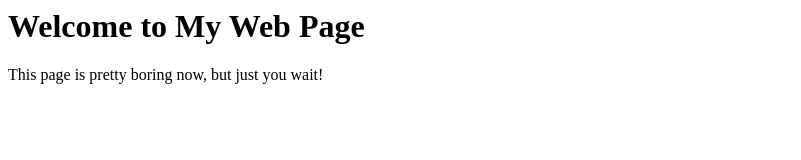
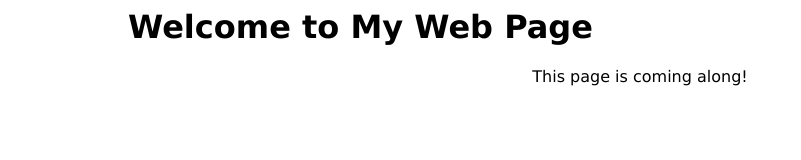
Before and after one commit to calijaneuva/calijaneuva.github.io, a plain HTML site: page index.html in a window 1280 px wide. Shown: the whole page, without its empty margins (0-801 px from the left). Drawn offline with Linux system fonts and the light colour scheme.

Commit message:
Update index.html

```diff
--- a/index.html
+++ b/index.html
@@ -2,12 +2,12 @@
 <head>
   <title>Jusice in the Jutice System</title>
 </head>
-<body>
+<body style="font-family: Verdana, sans-serif; margin-left: 10%; margin-right: 10%">
 
   <h1>Welcome to My Web Page</h1>
 
-  <p>
-  This page is pretty boring now, but just you wait!
+  <p align="center">
+  This page is coming along!
   </p>
 
 </body>
```
